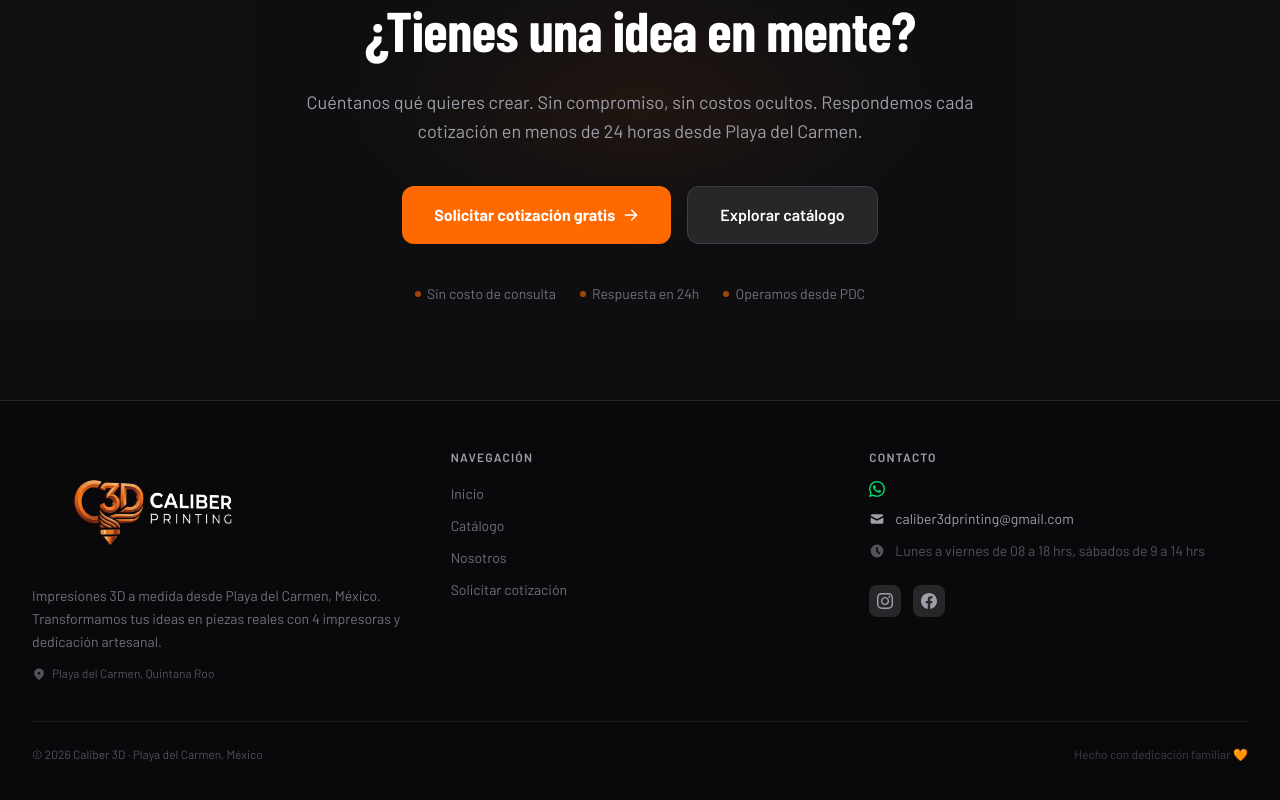
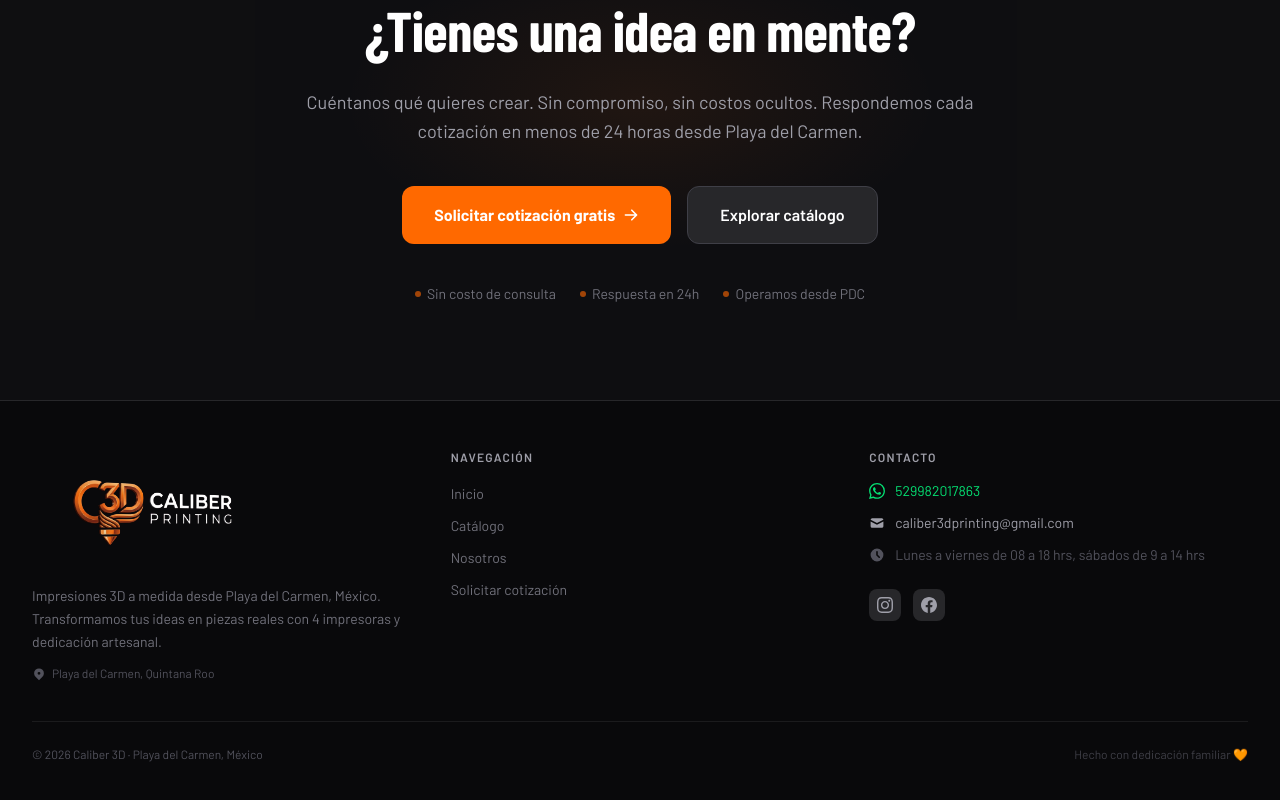
Before and after one commit to caliber3dprinting/frontend, a Next.js app: page / in a window 1280 px wide. Shown: the part 1713-2513 px from the top of the page. Built offline with nearby package versions, Linux system fonts and the light colour scheme; no server answers; a web font is replaced by a local one.

Commit message:
number telefon

```diff
--- a/src/app/catalogo/page.tsx
+++ b/src/app/catalogo/page.tsx
@@ -14,13 +14,13 @@ interface CatalogPageProps {
 
 // ─── Contacto de fallback (se usa cuando Strapi no responde) ──────────────────
 // TODO: reemplaza estos valores con los reales si Strapi sigue caído
-const WHATSAPP = process.env.NEXT_PUBLIC_WHATSAPP ?? ''
+const WHATSAPP = process.env.NEXT_PUBLIC_WHATSAPP ?? '529982017863'
 const CONTACT_EMAIL = 'caliber3dprinting@gmail.com' // ← actualiza con el email real
 // ─────────────────────────────────────────────────────────────────────────────
 
 function CatalogError() {
   const waUrl = WHATSAPP
-    ? `https://wa.me/${WHATSAPP}?text=Hola%2C%20quiero%20ver%20el%20cat%C3%A1logo%20de%20productos`
+    ? `https://wa.me/${WHATSAPP.replace(/\D/g, '')}?text=Hola%2C%20quiero%20ver%20el%20cat%C3%A1logo%20de%20productos`
     : null
 
   return (
--- a/src/app/layout.tsx
+++ b/src/app/layout.tsx
@@ -30,7 +30,7 @@ export default async function RootLayout({
   // datos dinámicos (WhatsApp, redes sociales) sin prop drilling.
   // Fallback mientras el single type no exista en Strapi.
   const config = await getGlobalConfig().catch(() => ({
-    whatsapp_number: process.env.NEXT_PUBLIC_WHATSAPP ?? '',
+    whatsapp_number: process.env.NEXT_PUBLIC_WHATSAPP ?? '529982017863',
     contact_email: 'caliber3dprinting@gmail.com', // TODO: actualiza si cambia
     instagram_url: 'https://www.instagram.com/caliber3d.mx/',
     facebook_url: "https://www.facebook.com/caliber3d.mx",
```
